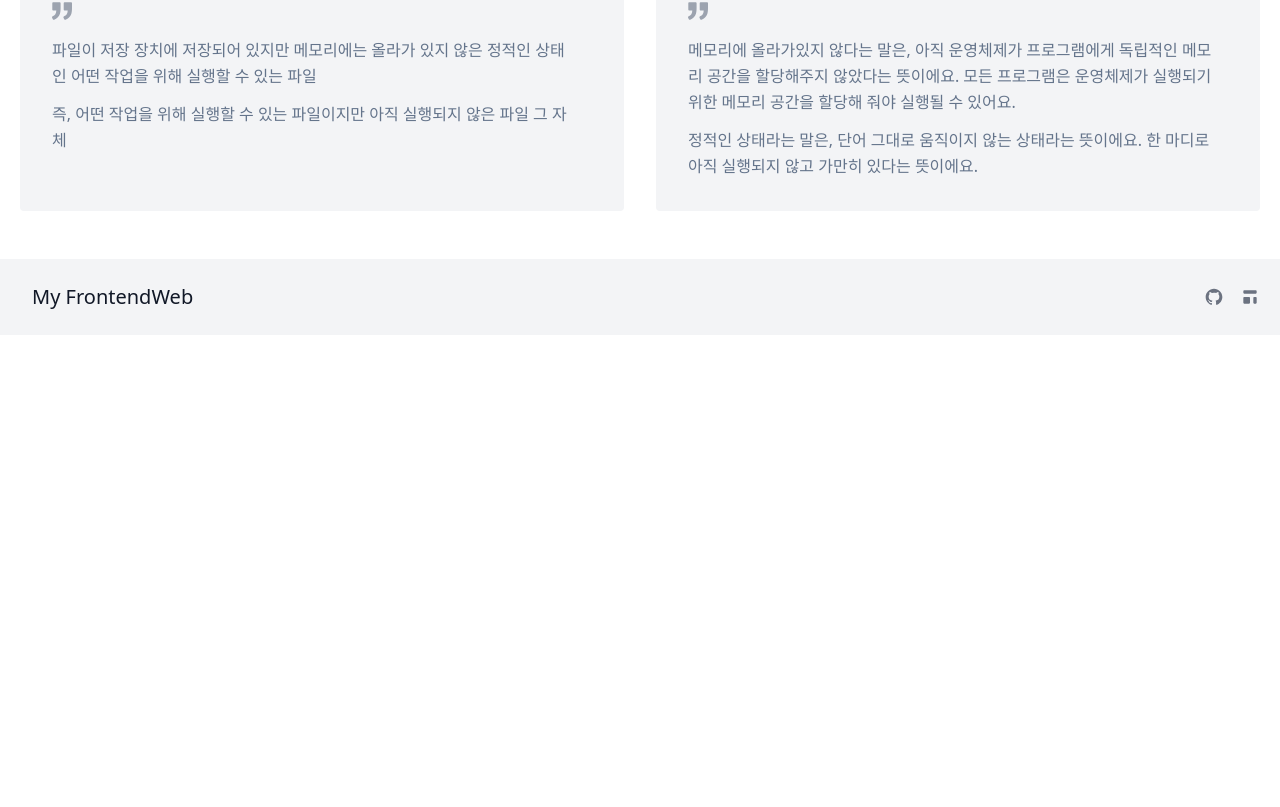
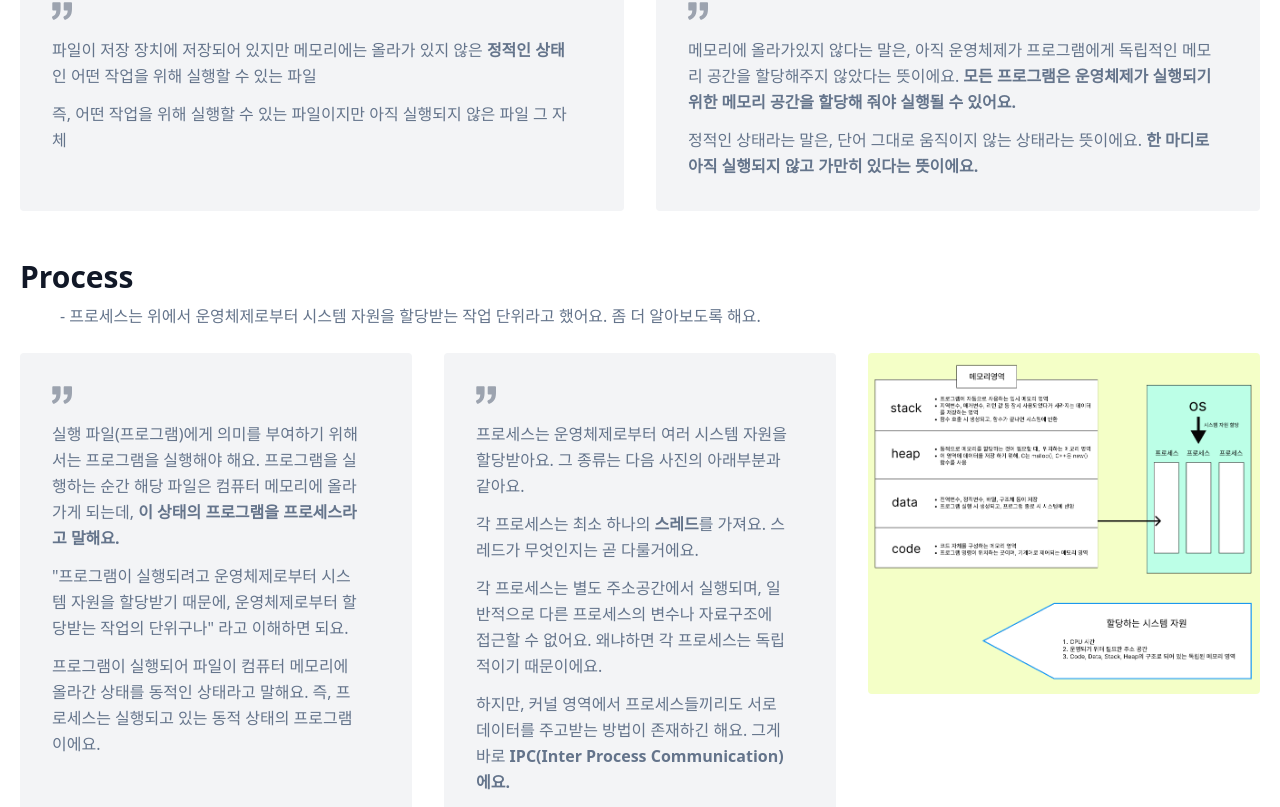
Before and after one commit to Lee-Sang-Beom/nextjs_and_notion, a Next.js app: page /web_basic/process_and_thread in a window 1280 px wide. Shown: the part 593-1400 px from the top of the page. Before the commit the page ends 928 px from the top, so only its background shows below. Built offline with nearby package versions, Linux system fonts and the light colour scheme.

Commit message:
add content : process > in process_and_thread page

```diff
--- a/pages/web_basic/process_and_thread.tsx
+++ b/pages/web_basic/process_and_thread.tsx
@@ -43,36 +43,92 @@ export default function Process_and_Thread() {
                         </div>
                     </div>
 
+                    {/* 내용 2 : 프로그램, 프로세스, 스레드 */}
                     <div className="container px-5 py-12 mx-auto">
                         {/* bar 길이*/}
                         <div className="h-1 bg-gray-200 rounded overflow-hidden">
                             <div className="w-1/6 h-full bg-indigo-500"></div>
                         </div>
+
+                        {/* 프로그램 */}
+                        <div className="mb-12">
                             <h1 className="text-3xl font-bold title-font text-gray-900 mt-6 mb-2 ">Program</h1>
                             <p className="sm:w-full leading-relaxed text-base sm:pl-10 pl-0 mt-1 mb-6">
                                 {`- 프로세스 설명을 위해서, 프로그램이 무엇인지 알고 넘어가야 해요. 아래 정리를 보고 프로그램이 뭔지 확인하도록 해요.`}
                             </p>
                             <div className="flex flex-wrap -m-4">
                                 <div className="p-4 md:w-1/2 w-full">
-                                <div className="h-full bg-gray-100 p-8 rounded">
+                                    <div className="h-full bg-gray-100 dark:bg-gray-200 p-8 rounded">
                                         <svg xmlns="http://www.w3.org/2000/svg" fill="currentColor" className="block w-5 h-5 text-gray-400 mb-4" viewBox="0 0 975.036 975.036">
                                             <path d="M925.036 57.197h-304c-27.6 0-50 22.4-50 50v304c0 27.601 22.4 50 50 50h145.5c-1.9 79.601-20.4 143.3-55.4 191.2-27.6 37.8-69.399 69.1-125.3 93.8-25.7 11.3-36.8 41.7-24.8 67.101l36 76c11.6 24.399 40.3 35.1 65.1 24.399 66.2-28.6 122.101-64.8 167.7-108.8 55.601-53.7 93.7-114.3 114.3-181.9 20.601-67.6 30.9-159.8 30.9-276.8v-239c0-27.599-22.401-50-50-50zM106.036 913.497c65.4-28.5 121-64.699 166.9-108.6 56.1-53.7 94.4-114.1 115-181.2 20.6-67.1 30.899-159.6 30.899-277.5v-239c0-27.6-22.399-50-50-50h-304c-27.6 0-50 22.4-50 50v304c0 27.601 22.4 50 50 50h145.5c-1.9 79.601-20.4 143.3-55.4 191.2-27.6 37.8-69.4 69.1-125.3 93.8-25.7 11.3-36.8 41.7-24.8 67.101l35.9 75.8c11.601 24.399 40.501 35.2 65.301 24.399z"></path>
                                         </svg>
-                                        <p className="leading-relaxed mb-3 dark:text-slate-700">{`파일이 저장 장치에 저장되어 있지만 메모리에는 올라가 있지 않은 정적인 상태인 어떤 작업을 위해 실행할 수 있는 파일`}</p>
+                                        <p className="leading-relaxed mb-3 dark:text-slate-700">{`파일이 저장 장치에 저장되어 있지만 메모리에는 올라가 있지 않은 `}<strong>{`정적인 상태`}</strong>{`인 어떤 작업을 위해 실행할 수 있는 파일`}</p>
                                         <p className="leading-relaxed dark:text-slate-700">{`즉, 어떤 작업을 위해 실행할 수 있는 파일이지만 아직 실행되지 않은 파일 그 자체`}</p>
                                     </div>
                                 </div>
                                 <div className="p-4 md:w-1/2 w-full">
-                                <div className="h-full bg-gray-100 p-8 rounded">
+                                    <div className="h-full bg-gray-100 dark:bg-gray-200 p-8 rounded">
                                         <svg xmlns="http://www.w3.org/2000/svg" fill="currentColor" className="block w-5 h-5 text-gray-400 mb-4" viewBox="0 0 975.036 975.036">
                                             <path d="M925.036 57.197h-304c-27.6 0-50 22.4-50 50v304c0 27.601 22.4 50 50 50h145.5c-1.9 79.601-20.4 143.3-55.4 191.2-27.6 37.8-69.399 69.1-125.3 93.8-25.7 11.3-36.8 41.7-24.8 67.101l36 76c11.6 24.399 40.3 35.1 65.1 24.399 66.2-28.6 122.101-64.8 167.7-108.8 55.601-53.7 93.7-114.3 114.3-181.9 20.601-67.6 30.9-159.8 30.9-276.8v-239c0-27.599-22.401-50-50-50zM106.036 913.497c65.4-28.5 121-64.699 166.9-108.6 56.1-53.7 94.4-114.1 115-181.2 20.6-67.1 30.899-159.6 30.899-277.5v-239c0-27.6-22.399-50-50-50h-304c-27.6 0-50 22.4-50 50v304c0 27.601 22.4 50 50 50h145.5c-1.9 79.601-20.4 143.3-55.4 191.2-27.6 37.8-69.4 69.1-125.3 93.8-25.7 11.3-36.8 41.7-24.8 67.101l35.9 75.8c11.601 24.399 40.501 35.2 65.301 24.399z"></path>
                                         </svg>
-                                    <p className="leading-relaxed mb-3 dark:text-slate-700">{`메모리에 올라가있지 않다는 말은, 아직 운영체제가 프로그램에게 독립적인 메모리 공간을 할당해주지 않았다는 뜻이에요. 모든 프로그램은 운영체제가 실행되기 위한 메모리 공간을 할당해 줘야 실행될 수 있어요.`}</p>
-                                    <p className="leading-relaxed dark:text-slate-700">{`정적인 상태라는 말은, 단어 그대로 움직이지 않는 상태라는 뜻이에요. 한 마디로 아직 실행되지 않고 가만히 있다는 뜻이에요.`}</p>
+                                        <p className="leading-relaxed mb-3 dark:text-slate-700">{`메모리에 올라가있지 않다는 말은, 아직 운영체제가 프로그램에게 독립적인 메모리 공간을 할당해주지 않았다는 뜻이에요. `}
+                                        <strong>{`모든 프로그램은 운영체제가 실행되기 위한 메모리 공간을 할당해 줘야 실행될 수 있어요.`}</strong></p>
+                                        <p className="leading-relaxed dark:text-slate-700">{`정적인 상태라는 말은, 단어 그대로 움직이지 않는 상태라는 뜻이에요. `}<strong>{`한 마디로 아직 실행되지 않고 가만히 있다는 뜻이에요.`}</strong></p>
                                     </div>
                                 </div>
                             </div>
                         </div>
+
+                        {/* 프로세스 */}
+                        <div className="mb-12">
+                            <h1 className="text-3xl font-bold title-font text-gray-900 mt-6 mb-2 ">Process</h1>
+                            <p className="sm:w-full leading-relaxed text-base sm:pl-10 pl-0 mt-1 mb-6">
+                                {`- 프로세스는 위에서 운영체제로부터 시스템 자원을 할당받는 작업 단위라고 했어요. 좀 더 알아보도록 해요.`}
+                            </p>
+                            <div className="flex flex-wrap -m-4">
+                                <div className="p-4 md:w-1/3 w-full">
+                                    <div className="h-full bg-gray-100 dark:bg-gray-200 p-8 rounded">
+                                        <svg xmlns="http://www.w3.org/2000/svg" fill="currentColor" className="block w-5 h-5 text-gray-400 mb-4" viewBox="0 0 975.036 975.036">
+                                            <path d="M925.036 57.197h-304c-27.6 0-50 22.4-50 50v304c0 27.601 22.4 50 50 50h145.5c-1.9 79.601-20.4 143.3-55.4 191.2-27.6 37.8-69.399 69.1-125.3 93.8-25.7 11.3-36.8 41.7-24.8 67.101l36 76c11.6 24.399 40.3 35.1 65.1 24.399 66.2-28.6 122.101-64.8 167.7-108.8 55.601-53.7 93.7-114.3 114.3-181.9 20.601-67.6 30.9-159.8 30.9-276.8v-239c0-27.599-22.401-50-50-50zM106.036 913.497c65.4-28.5 121-64.699 166.9-108.6 56.1-53.7 94.4-114.1 115-181.2 20.6-67.1 30.899-159.6 30.899-277.5v-239c0-27.6-22.399-50-50-50h-304c-27.6 0-50 22.4-50 50v304c0 27.601 22.4 50 50 50h145.5c-1.9 79.601-20.4 143.3-55.4 191.2-27.6 37.8-69.4 69.1-125.3 93.8-25.7 11.3-36.8 41.7-24.8 67.101l35.9 75.8c11.601 24.399 40.501 35.2 65.301 24.399z"></path>
+                                        </svg>
+                                        <p className="leading-relaxed mb-3 dark:text-slate-700">
+                                            {`실행 파일(프로그램)에게 의미를 부여하기 위해서는 프로그램을 실행해야 해요.
+                                            프로그램을 실행하는 순간 해당 파일은 컴퓨터 메모리에 올라가게 되는데, `}<strong>{`이 상태의 프로그램을 프로세스라고 말해요.`}</strong></p>
+                                        <p className="leading-relaxed mb-3 dark:text-slate-700">{`"프로그램이 실행되려고 운영체제로부터 시스템 자원을 할당받기 때문에, 운영체제로부터 할당받는 작업의 단위구나" 라고 이해하면 되요.`}</p>
+                                        <p className="leading-relaxed dark:text-slate-700">{`프로그램이 실행되어 파일이 컴퓨터 메모리에 올라간 상태를 동적인 상태라고 말해요. 즉, 프로세스는 실행되고 있는 동적 상태의 프로그램이에요.`}</p>
+                                    </div>
+                                </div>
+                                <div className="p-4 md:w-1/3 w-full">
+                                    <div className="h-full bg-gray-100 dark:bg-gray-200 p-8 rounded">
+                                        <svg xmlns="http://www.w3.org/2000/svg" fill="currentColor" className="block w-5 h-5 text-gray-400 mb-4" viewBox="0 0 975.036 975.036">
+                                            <path d="M925.036 57.197h-304c-27.6 0-50 22.4-50 50v304c0 27.601 22.4 50 50 50h145.5c-1.9 79.601-20.4 143.3-55.4 191.2-27.6 37.8-69.399 69.1-125.3 93.8-25.7 11.3-36.8 41.7-24.8 67.101l36 76c11.6 24.399 40.3 35.1 65.1 24.399 66.2-28.6 122.101-64.8 167.7-108.8 55.601-53.7 93.7-114.3 114.3-181.9 20.601-67.6 30.9-159.8 30.9-276.8v-239c0-27.599-22.401-50-50-50zM106.036 913.497c65.4-28.5 121-64.699 166.9-108.6 56.1-53.7 94.4-114.1 115-181.2 20.6-67.1 30.899-159.6 30.899-277.5v-239c0-27.6-22.399-50-50-50h-304c-27.6 0-50 22.4-50 50v304c0 27.601 22.4 50 50 50h145.5c-1.9 79.601-20.4 143.3-55.4 191.2-27.6 37.8-69.4 69.1-125.3 93.8-25.7 11.3-36.8 41.7-24.8 67.101l35.9 75.8c11.601 24.399 40.501 35.2 65.301 24.399z"></path>
+                                        </svg>
+                                        <p className="leading-relaxed mb-3 dark:text-slate-700">
+                                            {`프로세스는 운영체제로부터 여러 시스템 자원을 할당받아요. 그 종류는 다음 사진의 아래부분과 같아요.`}
+                                            </p>
+                                        <p className="leading-relaxed mb-3 dark:text-slate-700">
+                                            {`각 프로세스는 최소 하나의 `} <strong>{`스레드`}</strong>{`를 가져요. 스레드가 무엇인지는 곧 다룰거에요.`}
+                                        </p>
+                                        <p className="leading-relaxed mb-3 dark:text-slate-700">
+                                            {`각 프로세스는 별도 주소공간에서 실행되며, 일반적으로 다른 프로세스의 변수나 자료구조에 접근할 수 없어요.
+                                            왜냐하면 각 프로세스는 독립적이기 때문이에요.`}
+                                        </p>
+                                        <p className="leading-relaxed mb-3 dark:text-slate-700">
+                                            {`하지만, 커널 영역에서 프로세스들끼리도 서로 데이터를 주고받는 방법이 존재하긴 해요. 그게 바로 `}<strong>{`IPC(Inter Process Communication)에요.`}</strong>
+                                        </p>
+                                    </div>
+                                </div>
+                                <div className="p-4 md:w-1/3 w-full h-full">
+                                    <img
+                                        className="object-cover object-center rounded mb-1"
+                                        alt="hero"
+                                        src="/img/memory.png"
+                                    />
+                                </div>
+                            </div>
+                        </div>
+                    </div>
+
 
 
                 </section>
```
Also changed, not shown: public/img/memory.png (added). Lines whose indentation alone changed are shown as unchanged.
